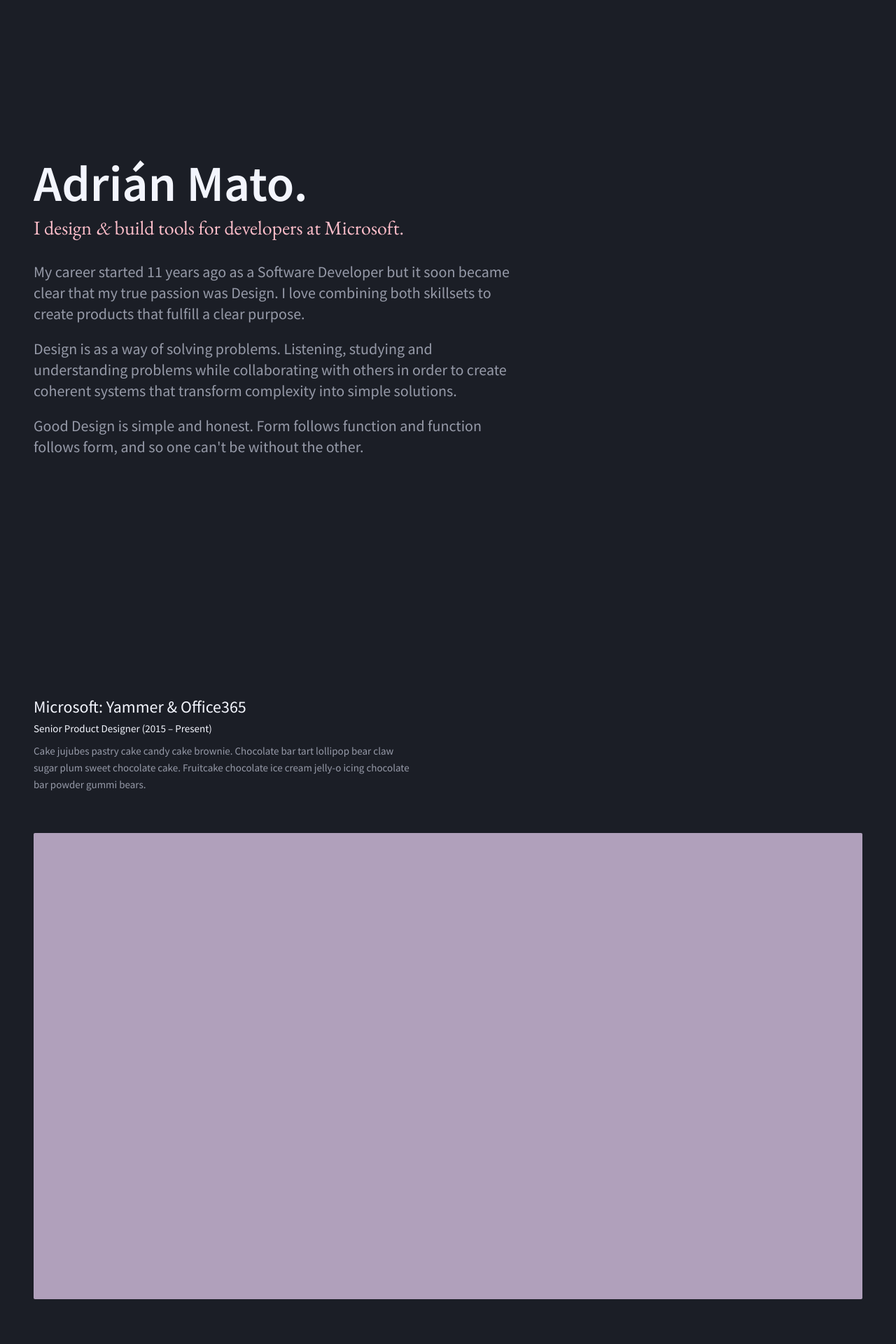
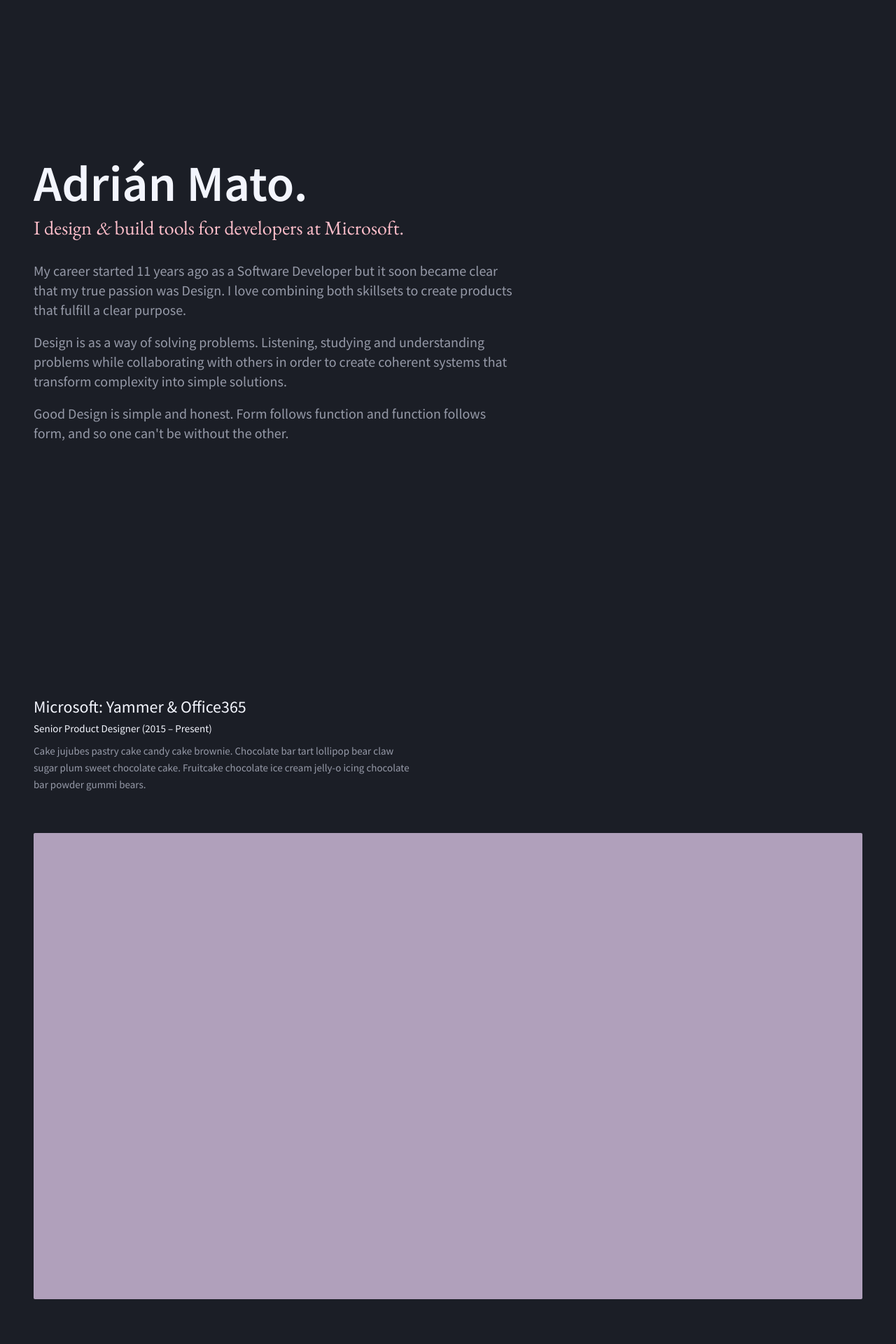
Before and after one commit to adrianmg/adrianmg.github.io, a Jekyll site: the page built from index.md, in a window 1280 px wide. Shown: the top 1920 px of the page at 70% size. Built offline with Jekyll 4.4.1, drawn with Linux system fonts in a browser that asks for light colours.

Commit message:
styling changes

```diff
--- a/_sass/res/_layout.scss
+++ b/_sass/res/_layout.scss
@@ -26,12 +26,12 @@ img {
   max-width: $base-max-width;
   height: 100%;
   margin: 0 auto;
-  font-size: 2.2rem;
+  font-size: 2.0rem;
   position: relative;
 }
 
 .bio-intro-desc {
-  max-width: 68.0rem;
+  max-width: 68.8rem;
   position: absolute;
   top: 24%;
 }
@@ -52,8 +52,8 @@ img {
 }
 
 .bio-intro-desc p {
-  line-height: 3.0rem;
-  margin-bottom: 2.0rem
+  line-height: 2.8rem;
+  margin-bottom: 1.8rem
 }
 
 /**
```
